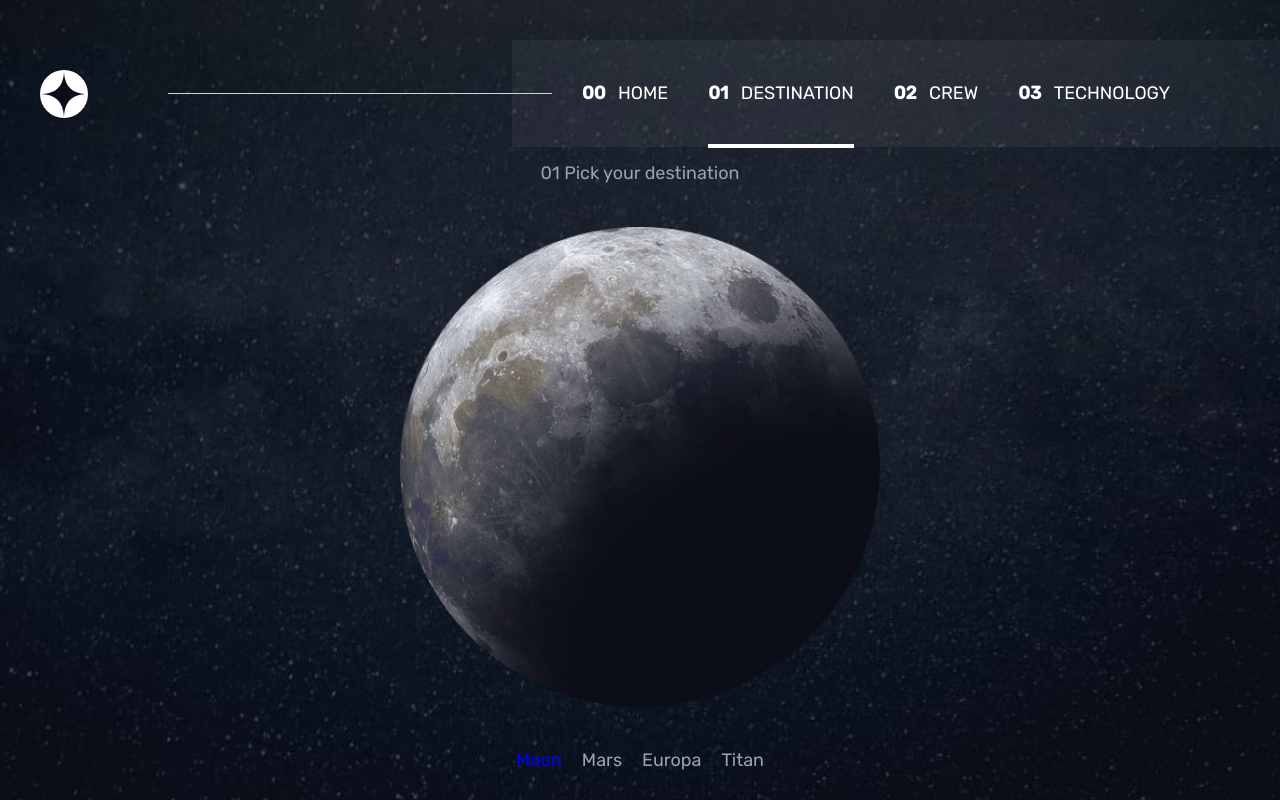
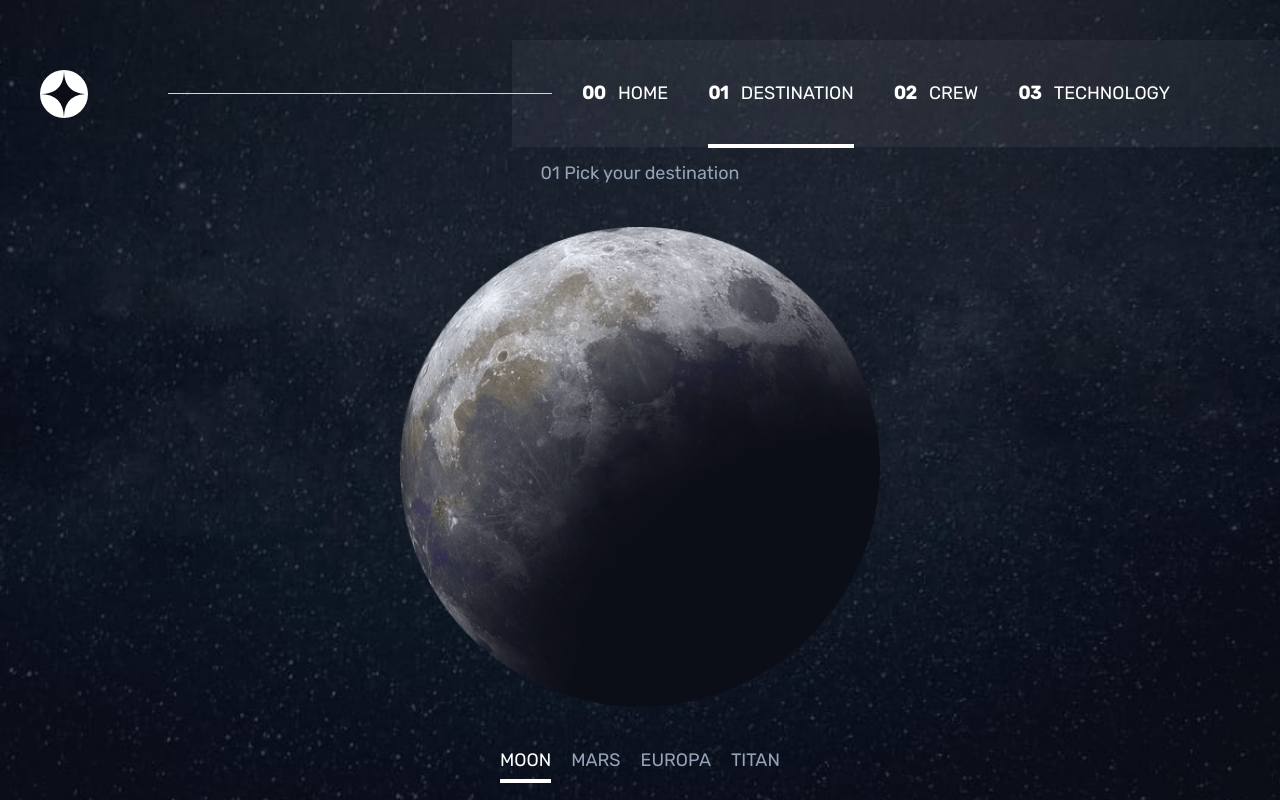
Before and after one commit to alexander-hergert/space-tourism-website, a React (Vite) app: page /destination/moon in a window 1280 px wide. Shown: the top 800 px of the page. Built offline with nearby package versions, Linux system fonts and the light colour scheme; a web font is replaced by a local one.

Commit message:
Refactor DestinationNavbar and styles. Create DestinationNavbarLink component.

```diff
--- a/src/components/Destination/DestinationNavbar.jsx
+++ b/src/components/Destination/DestinationNavbar.jsx
@@ -1,50 +1,20 @@
 import React from "react";
-import { NavLink } from "react-router-dom";
+import DestinationNavbarLink from "./DestinationNavbarLink";
 
 const DestinationNavbar = () => {
+  const navlinks = [
+    { link: "Moon", path: "/destination/moon" },
+    { link: "Mars", path: "/destination/mars" },
+    { link: "Europa", path: "/destination/europa" },
+    { link: "Titan", path: "/destination/titan" },
+  ];
+
   return (
     <div className="mt-10">
       <ul className="flex justify-center gap-5">
-        <li>
-          <NavLink
-            style={({ isActive }) => {
-              return { color: isActive ? "blue" : "" };
-            }}
-            to="/destination/moon"
-          >
-            Moon
-          </NavLink>
-        </li>
-        <li>
-          <NavLink
-            style={({ isActive }) => {
-              return { color: isActive ? "blue" : "" };
-            }}
-            to="/destination/mars"
-          >
-            Mars
-          </NavLink>
-        </li>
-        <li>
-          <NavLink
-            style={({ isActive }) => {
-              return { color: isActive ? "blue" : "" };
-            }}
-            to="/destination/europa"
-          >
-            Europa
-          </NavLink>
-        </li>
-        <li>
-          <NavLink
-            style={({ isActive }) => {
-              return { color: isActive ? "blue" : "" };
-            }}
-            to="/destination/titan"
-          >
-            Titan
-          </NavLink>
-        </li>
+        {navlinks.map((item) => (
+          <DestinationNavbarLink key={item.link} {...item} />
+        ))}
       </ul>
     </div>
   );
--- /dev/null
+++ b/src/components/Destination/DestinationNavbarLink.jsx
@@ -0,0 +1,33 @@
+import React from "react";
+import styled from "styled-components";
+import { NavLink } from "react-router-dom";
+
+const Li = styled.li`
+  position: relative;
+
+  .active {
+    color: white;
+  }
+
+  .active::after {
+    content: "";
+    width: 100%;
+    height: 0.25rem;
+    position: absolute;
+    background-color: white;
+    top: 2rem;
+    left: 0;
+  }
+`;
+
+const DestinationNavbarLink = ({ link, path }) => {
+  return (
+    <Li>
+      <NavLink className={"uppercase"} to={path}>
+        {link}
+      </NavLink>
+    </Li>
+  );
+};
+
+export default DestinationNavbarLink;
--- a/src/components/Navbar/Menu.jsx
+++ b/src/components/Navbar/Menu.jsx
@@ -1,5 +1,5 @@
 import React from "react";
-import NavbarLink from "./NavbarLink.jsx";
+import NavbarLink from "./NavbarLink";
 import styled from "styled-components";
 
 const Overlay = styled.div`
--- a/src/components/Navbar/Navbar.jsx
+++ b/src/components/Navbar/Navbar.jsx
@@ -1,6 +1,6 @@
 import React, { useState } from "react";
-import NavbarLink from "./NavbarLink.jsx";
-import Menu from "./Menu.jsx";
+import NavbarLink from "./NavbarLink";
+import Menu from "./Menu";
 
 const Navbar = () => {
   const [isMenuOpen, setIsMenuOpen] = useState(false);
```
Also changed, not shown: src/components/Navbar/NavbarLink.jsx (renamed from src/components/Navbar/NavbarLink.jsx.jsx), 1 other file (tests, documents, lock files or other folders).
